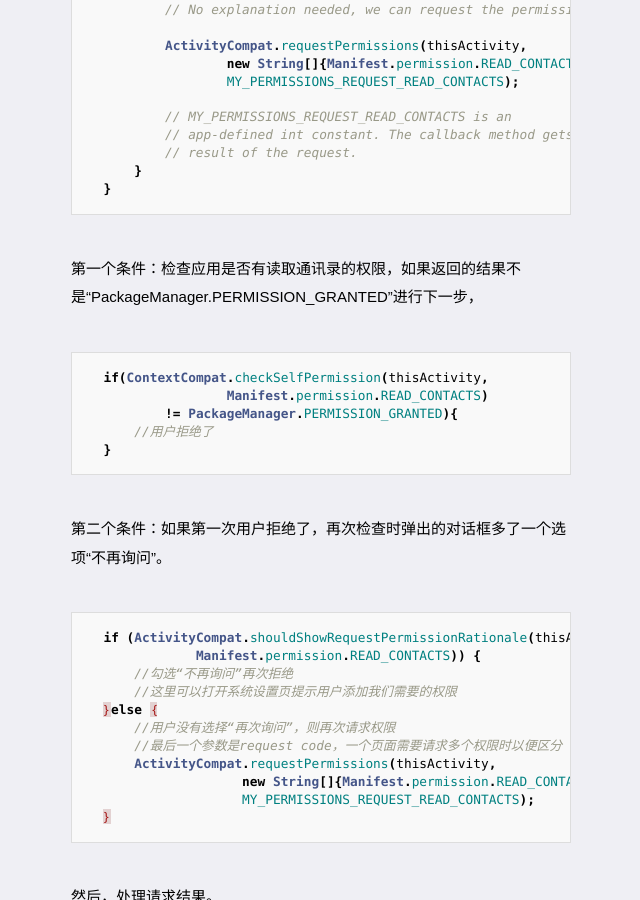
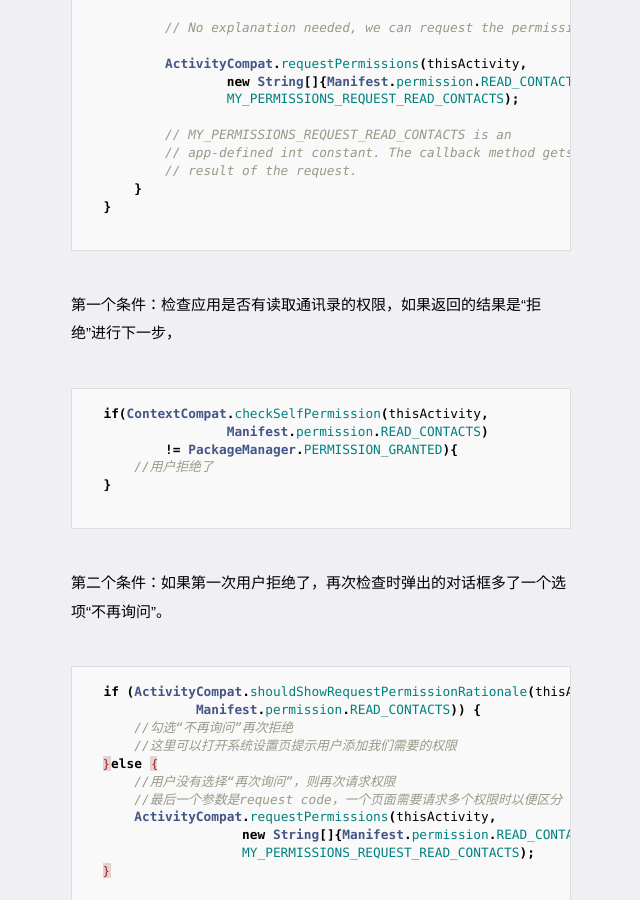
Before and after one commit to lvliheng/lvliheng.github.io, a Jekyll site: the page built from _posts/2016-07-04-About-Permission.md, in a window 1280 px wide and 900 px high, scrolled down 1057 px. Shown: the whole window, without its empty margins (319-959 px from the left). Built offline with Jekyll 4.4.1, drawn with Linux system fonts in a browser that asks for light colours; some web fonts are replaced.

Commit message:
modify article

````diff
--- a/_posts/2016-07-04-About-Permission.md
+++ b/_posts/2016-07-04-About-Permission.md
@@ -3,9 +3,9 @@
 ---
 
 
-  ```java
+  {% highlight java %}
   Note: Beginning with Android 6.0 (API level 23), users can revoke permissions from any app at any time, even if the app targets a lower API level. You should test your app to verify that it behaves properly when it's missing a needed permission, regardless of what API level your app targets.
-  ```
+  {% endhighlight %}
 
   从Android 6.0开始，系统可以管理应用的权限了。
 
@@ -19,7 +19,7 @@
 
   官方文档的方法：
 
-  ```java
+  {% highlight java %}
   // Here, thisActivity is the current activity
   if (ContextCompat.checkSelfPermission(thisActivity,
                   Manifest.permission.READ_CONTACTS)
@@ -46,21 +46,21 @@
           // result of the request.
       }
   }
-  ```
+  {% endhighlight %}
 
-  第一个条件：检查应用是否有读取通讯录的权限，如果返回的结果不是“PackageManager.PERMISSION_GRANTED”进行下一步，
+  第一个条件：检查应用是否有读取通讯录的权限，如果返回的结果是“拒绝”进行下一步，
 
-  ```java
+  {% highlight java %}
   if(ContextCompat.checkSelfPermission(thisActivity,
                   Manifest.permission.READ_CONTACTS)
           != PackageManager.PERMISSION_GRANTED){
       //用户拒绝了
   }
-  ```
+  {% endhighlight %}
 
   第二个条件：如果第一次用户拒绝了，再次检查时弹出的对话框多了一个选项“不再询问”。
 
-  ```java
+  {% highlight java %}
   if (ActivityCompat.shouldShowRequestPermissionRationale(thisActivity,
               Manifest.permission.READ_CONTACTS)) {
       //勾选“不再询问”再次拒绝
@@ -72,11 +72,11 @@
                     new String[]{Manifest.permission.READ_CONTACTS},
                     MY_PERMISSIONS_REQUEST_READ_CONTACTS);
   ｝
-  ```
+  {% endhighlight %}
 
   然后，处理请求结果。
 
-  ```java
+  {% highlight java %}
   @Override
   public void onRequestPermissionsResult(int requestCode,
           String permissions[], int[] grantResults) {
@@ -101,18 +101,18 @@
           // permissions this app might request
       }
   }
-  ```
+  {% endhighlight %}
 
   最后，如果用户之前勾选了“不再提示”并拒绝了权限，现在又想使用某个需要权限的功能时，可以打开应用对应的系统设置页。
 
-  ```java
+  {% highlight java %}
   private void goToSettings() {
       Intent myAppSettings = new Intent(Settings.ACTION_APPLICATION_DETAILS_SETTINGS, Uri.parse("package:" + getPackageName()));
       myAppSettings.addCategory(Intent.CATEGORY_DEFAULT);
       myAppSettings.setFlags(Intent.FLAG_ACTIVITY_NEW_TASK);
       startActivityForResult(myAppSettings, REQUEST_APP_SETTINGS);
   }
-  ```
+  {% endhighlight %}
 
   That's all.
 
````
